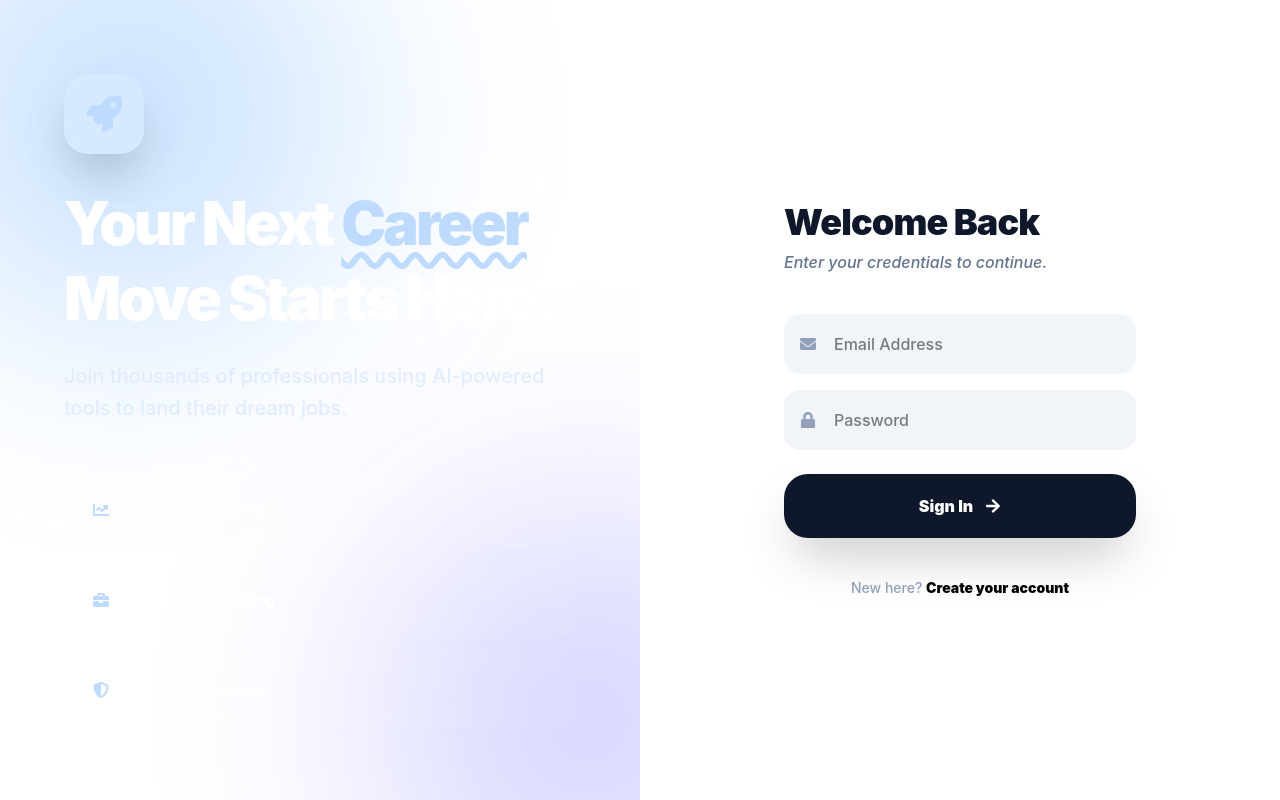
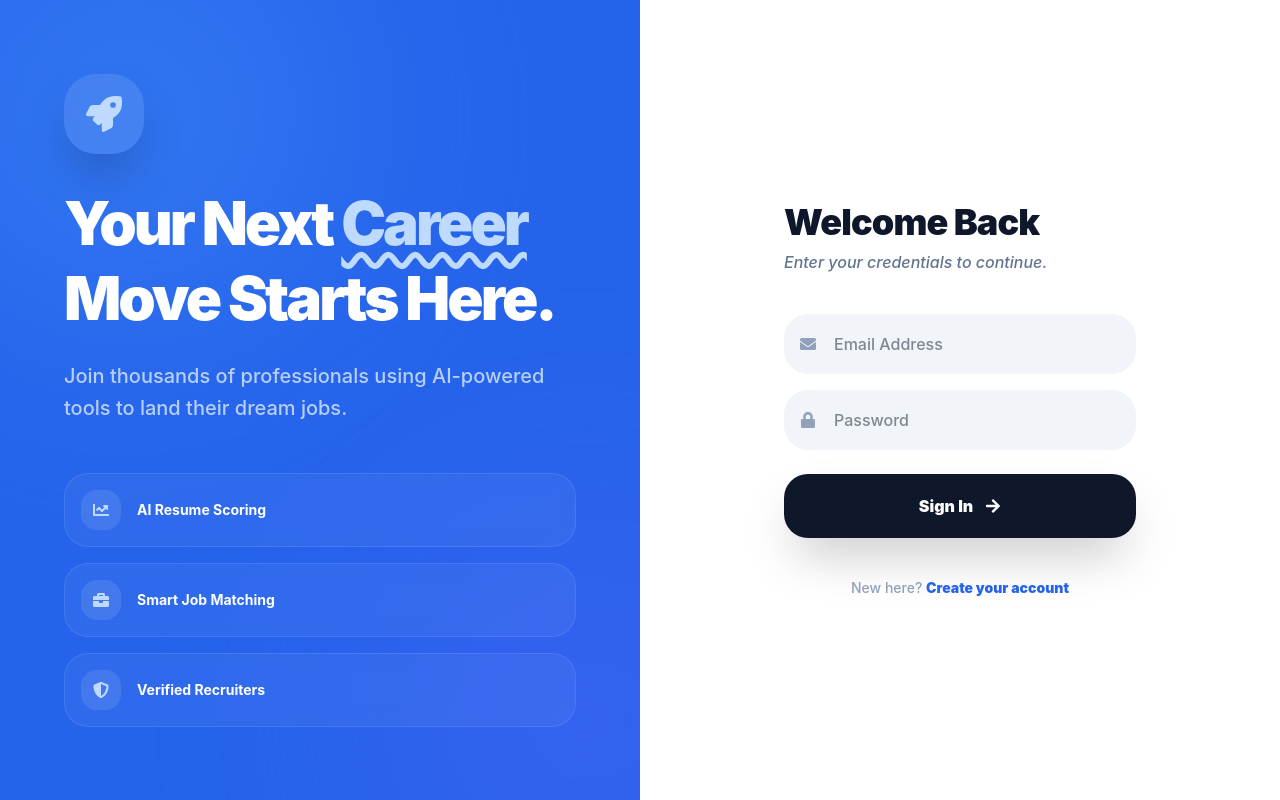
Before and after one commit to ameer112-746dgd/career-hub, a React (Vite) app in the folder client/: page /login in a window 1280 px wide. Built offline with nearby package versions, Linux system fonts and the light colour scheme; no server answers; what @react-pdf/renderer would draw is missing.

Commit message:
style: restore tailwind v4 styling and content paths

```diff
--- a/client/src/index.css
+++ b/client/src/index.css
@@ -1,6 +1,13 @@
 @import "tailwindcss";
 
-/* Your custom CSS variables and layer styles go here */
+@theme {
+  --color-primary: #2563eb;
+  --color-primary-foreground: #ffffff;
+  --radius-xl: 1rem;
+  --radius-2xl: 1.5rem;
+  --radius-3xl: 2rem;
+}
+
 @layer base {
   :root {
     --background: 0 0% 100%;
@@ -10,6 +17,21 @@
     --border: 214.3 31.8% 91.4%;
     --input: 214.3 31.8% 91.4%;
     --ring: 221.2 83.2% 53.3%;
-    --radius: 0.5rem;
+  }
+
+  .dark {
+    --background: 222.2 84% 4.9%;
+    --foreground: 210 40% 98%;
+    --primary: 217.2 91.2% 59.8%;
+    --border: 217.2 32.6% 17.5%;
+  }
+
+  body {
+    @apply bg-white text-slate-900 antialiased;
+  }
+
+  /* This ensures the glass effect works */
+  .glass {
+    @apply bg-white/70 dark:bg-slate-900/70 backdrop-blur-md border border-white/20 dark:border-white/5;
   }
 }
--- a/client/tailwind.config.js
+++ b/client/tailwind.config.js
@@ -1,28 +1,23 @@
 /** @type {import('tailwindcss').Config} */
 export default {
-  darkMode: "class",
   content: [
     "./index.html",
-    "./src/**/*.{js,ts,jsx,tsx}",
+    "./src/**/*.{js,ts,jsx,tsx}", // Scans all your components and pages
   ],
   theme: {
     extend: {
       colors: {
-        // These rely on your CSS file having :root { --primary: ... }
-        border: "hsl(var(--border))",
-        input: "hsl(var(--input))",
-        ring: "hsl(var(--ring))",
-        background: "hsl(var(--background))",
-        foreground: "hsl(var(--foreground))",
         primary: {
-          DEFAULT: "#2563eb", // Added a hardcoded fallback color
-          foreground: "hsl(var(--primary-foreground))",
+          DEFAULT: "#2563eb", // Fallback blue so things aren't invisible
+          foreground: "#ffffff",
         },
+        background: "white",
+        foreground: "#0f172a",
       },
       borderRadius: {
-        lg: "var(--radius)",
-        md: "calc(var(--radius) - 2px)",
-        sm: "calc(var(--radius) - 4px)",
+        xl: "1rem",
+        "2xl": "1.5rem",
+        "3xl": "2rem",
       },
     },
   },
```
